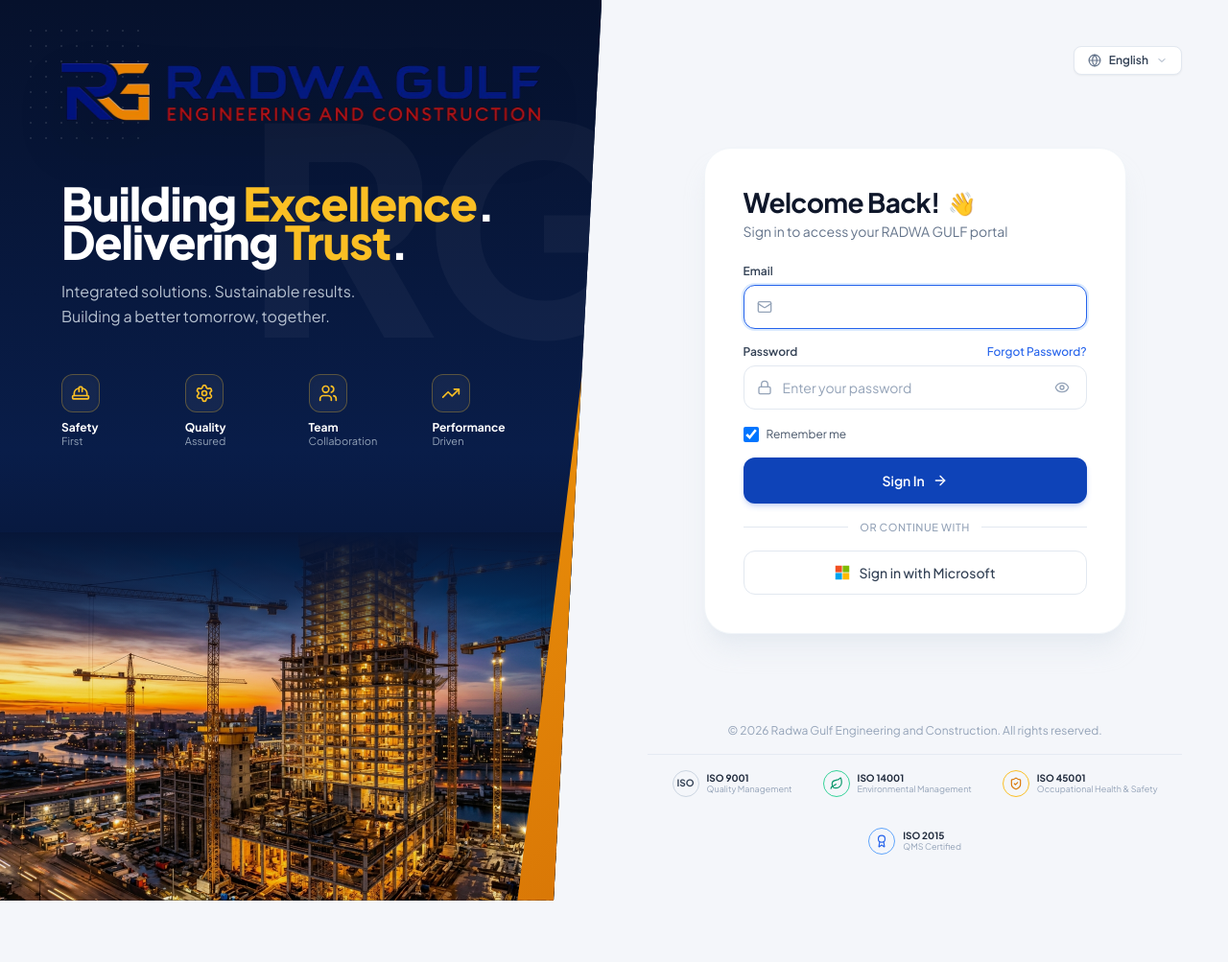
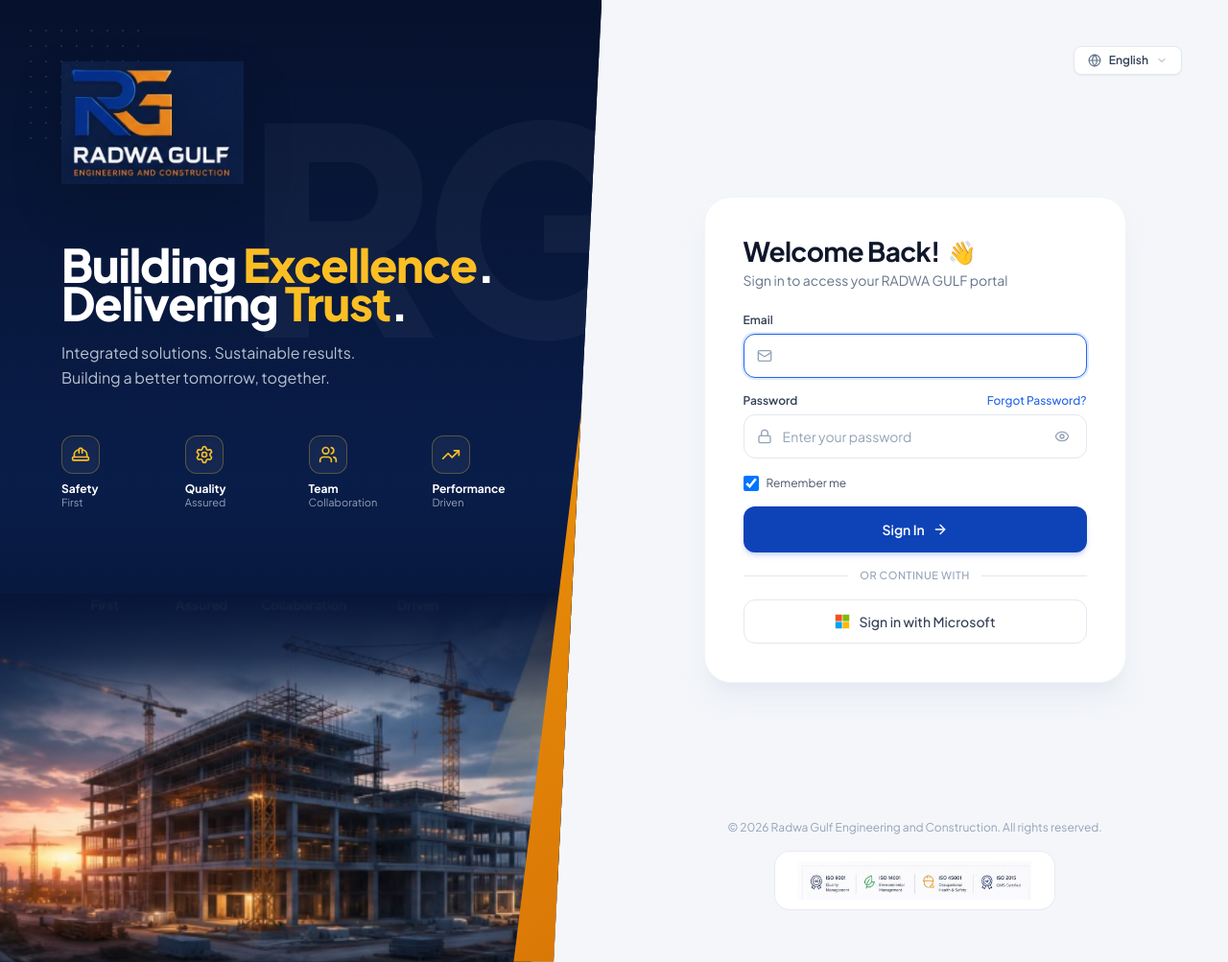
Before and after one commit to sonamolcm/radwa, a Django app: page /login/ in a window 1280 px wide. Shown: the whole page at 96% size. Before the commit the page ends 939 px from the top, so only its background shows below. Run offline with Django 5.2, Linux system fonts and the light colour scheme; some libraries are stand-ins or nearby versions.

Commit message:
Use exact 3D logo, construction hero, and ISO badges from reference image on login page

```diff
--- a/core/urls.py
+++ b/core/urls.py
@@ -5,10 +5,9 @@ from . import api_views
 app_name = "core"
 
 urlpatterns = [
-    # Template views: Odoo Main Menu Launcher, Authentication, and 11 Enterprise Modules
-    path("", views.main_menu, name="main-menu"),
+    path("", views.login_view, name="login-root"),
+    path("login/", views.login_view, name="login"),
     path("menu/", views.main_menu, name="menu"),
-    path("login/", views.login_view, name="login"),
     path("crm/", views.home, name="home"),
     path("crm-desk/", views.home, name="home-crm"),
     path("crm/register/", views.crm_register_view, name="crm-register"),
--- a/radwa/core/urls.py
+++ b/radwa/core/urls.py
@@ -5,10 +5,9 @@ from . import api_views
 app_name = "core"
 
 urlpatterns = [
-    # Template views: Odoo Main Menu Launcher, Authentication, and 11 Enterprise Modules
-    path("", views.main_menu, name="main-menu"),
+    path("", views.login_view, name="login-root"),
+    path("login/", views.login_view, name="login"),
     path("menu/", views.main_menu, name="menu"),
-    path("login/", views.login_view, name="login"),
     path("crm/", views.home, name="home"),
     path("crm-desk/", views.home, name="home-crm"),
     path("crm/register/", views.crm_register_view, name="crm-register"),
--- a/radwa/templates/core/login.html
+++ b/radwa/templates/core/login.html
@@ -99,12 +99,12 @@
             <!-- Top Content Container -->
             <div class="relative z-10 p-8 sm:p-12 lg:p-14 xl:p-16 flex-1 flex flex-col justify-start">
 
-                <!-- Brand Logo: Newly Uploaded Official Radwa Gulf Emblem -->
+                <!-- Brand Logo: Exact 3D Metallic Radwa Gulf Emblem from Reference Design -->
                 <div class="flex items-center">
                     <img
-                        src="{% static 'images/radwa_gulf_logo.png' %}"
+                        src="{% static 'images/radwa_3d_logo.png' %}"
                         alt="Radwa Gulf - Engineering and Construction"
-                        class="h-14 sm:h-16 lg:h-18 w-auto object-contain drop-shadow-2xl"
+                        class="h-24 sm:h-28 lg:h-32 w-auto object-contain drop-shadow-2xl"
                     />
                 </div>
 
@@ -173,12 +173,12 @@
             <div class="relative w-full h-72 sm:h-80 lg:h-96 mt-6 z-10 overflow-hidden">
                 <!-- Fade-in Gradient over top of image -->
                 <div class="absolute inset-x-0 top-0 h-32 bg-gradient-to-b from-[#071638] via-[#071638]/70 to-transparent z-10 pointer-events-none"></div>
-                <!-- Hero Construction Image -->
+                <!-- Hero Construction Image from Reference Mockup -->
                 <img
-                    src="/static/images/construction_hero.jpg"
+                    src="/static/images/construction_site_ref.png"
                     alt="Radwa Gulf Construction Project"
-                    class="w-full h-full object-cover object-bottom filter brightness-95 contrast-105"
-                    onerror="this.onerror=null; this.src='https://images.unsplash.com/photo-1541888946425-d0fbb18615f8?q=80&w=1600&auto=format&fit=crop';"
+                    class="w-full h-full object-cover object-bottom filter brightness-100 contrast-105"
+                    onerror="this.onerror=null; this.src='/static/images/construction_hero.jpg';"
                 />
             </div>
 
@@ -341,53 +341,13 @@
                     &copy; 2026 Radwa Gulf Engineering and Construction. All rights reserved.
                 </p>
 
-                <!-- 4 ISO Certification Badges in Clean Line Icons -->
-                <div class="flex items-center justify-center gap-4 sm:gap-8 flex-wrap border-t border-slate-200/80 pt-4 text-slate-600">
-
-                    <!-- ISO 9001 -->
-                    <div class="flex items-center gap-2 text-left">
-                        <div class="w-7 h-7 rounded-full border border-slate-300 flex items-center justify-center shrink-0 text-slate-700 text-[10px] font-bold">
-                            ISO
-                        </div>
-                        <div class="text-[10px] leading-tight">
-                            <div class="font-bold text-slate-800">ISO 9001</div>
-                            <div class="text-slate-400 text-[9px]">Quality Management</div>
-                        </div>
-                    </div>
-
-                    <!-- ISO 14001 -->
-                    <div class="flex items-center gap-2 text-left">
-                        <div class="w-7 h-7 rounded-full border border-emerald-400 flex items-center justify-center shrink-0 text-emerald-600">
-                            <i data-lucide="leaf" class="w-3.5 h-3.5"></i>
-                        </div>
-                        <div class="text-[10px] leading-tight">
-                            <div class="font-bold text-slate-800">ISO 14001</div>
-                            <div class="text-slate-400 text-[9px]">Environmental Management</div>
-                        </div>
-                    </div>
-
-                    <!-- ISO 45001 -->
-                    <div class="flex items-center gap-2 text-left">
-                        <div class="w-7 h-7 rounded-full border border-amber-400 flex items-center justify-center shrink-0 text-amber-600">
-                            <i data-lucide="shield-check" class="w-3.5 h-3.5"></i>
-                        </div>
-                        <div class="text-[10px] leading-tight">
-                            <div class="font-bold text-slate-800">ISO 45001</div>
-                            <div class="text-slate-400 text-[9px]">Occupational Health & Safety</div>
-                        </div>
-                    </div>
-
-                    <!-- ISO 2015 QMS -->
-                    <div class="flex items-center gap-2 text-left">
-                        <div class="w-7 h-7 rounded-full border border-blue-400 flex items-center justify-center shrink-0 text-blue-600">
-                            <i data-lucide="award" class="w-3.5 h-3.5"></i>
-                        </div>
-                        <div class="text-[10px] leading-tight">
-                            <div class="font-bold text-slate-800">ISO 2015</div>
-                            <div class="text-slate-400 text-[9px]">QMS Certified</div>
-                        </div>
-                    </div>
-
+                <!-- 4 ISO Certification Badges Card from Reference Design -->
+                <div class="bg-white rounded-2xl py-2.5 px-4 sm:px-6 shadow-xs border border-slate-200/80 inline-block max-w-full">
+                    <img
+                        src="{% static 'images/iso_badges_ref.png' %}"
+                        alt="ISO 9001 Quality, ISO 14001 Environmental, ISO 45001 Health & Safety, ISO 2015 QMS Certified"
+                        class="h-8 sm:h-10 w-auto object-contain mx-auto"
+                    />
                 </div>
 
             </div>
```
Also changed, not shown: templates/core/login.html (+14 -54 lines), radwa/static/images/construction_site_ref.png (added), radwa/static/images/iso_badges_ref.png (added), radwa/static/images/radwa_3d_logo.png (added), static/images/construction_site_ref.png (added), static/images/iso_badges_ref.png (added), static/images/radwa_3d_logo.png (added).
